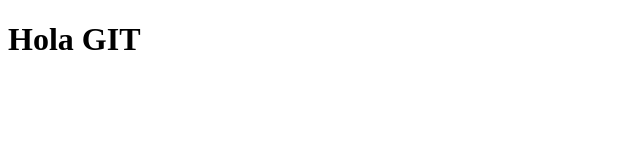
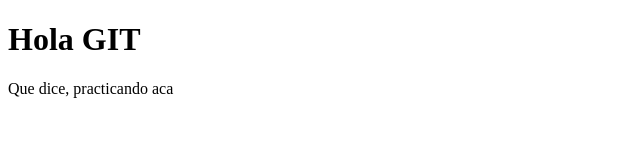
Before and after one commit to AlexanderMorataya/ejemplo_GIT, a plain HTML site: page index.html in a window 1280 px wide. Shown: the whole page, without its empty margins (0-640 px from the left). Drawn offline with Linux system fonts and the light colour scheme.

Commit message:
agregar parrafo

```diff
--- a/index.html
+++ b/index.html
@@ -7,5 +7,6 @@
 </head>
 <body>
     <h1>Hola GIT</h1>
+    <p>Que dice, practicando aca</p>
 </body>
 </html>
```
